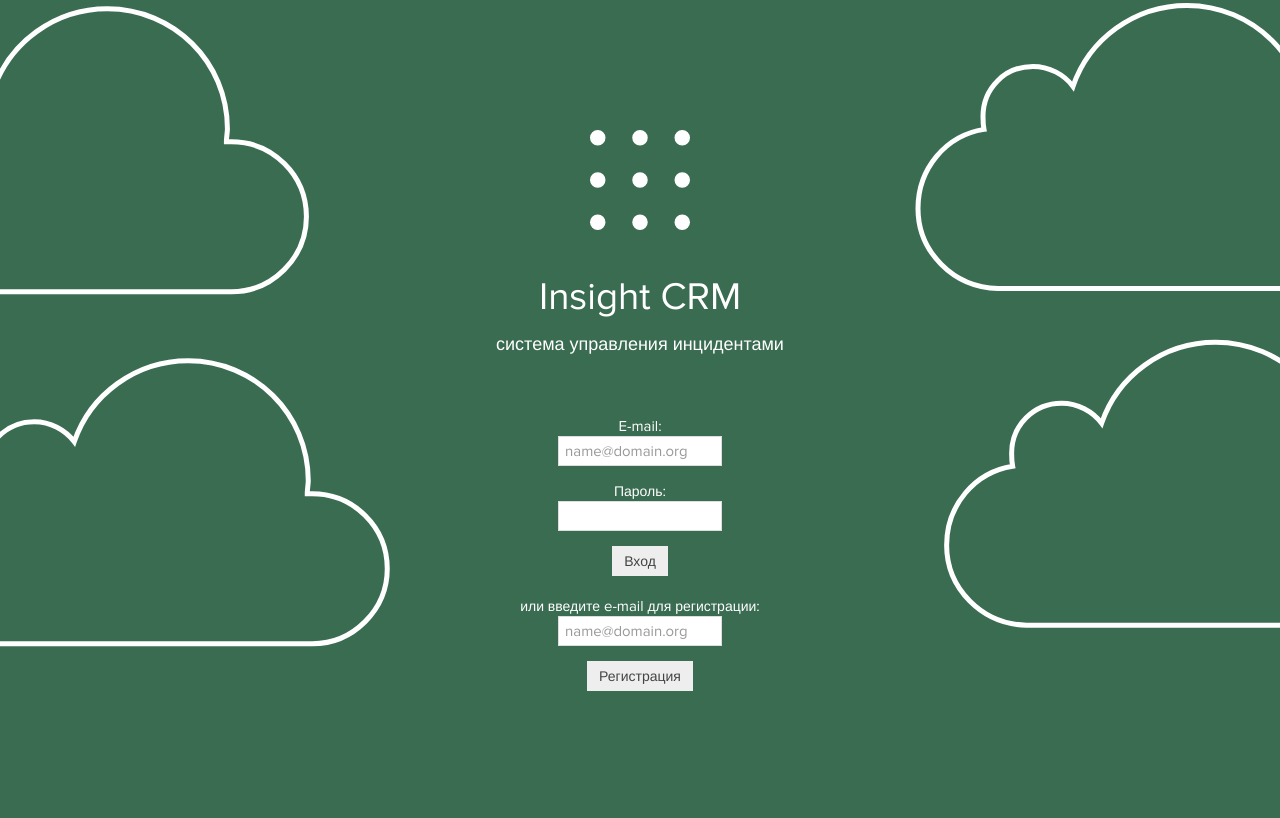
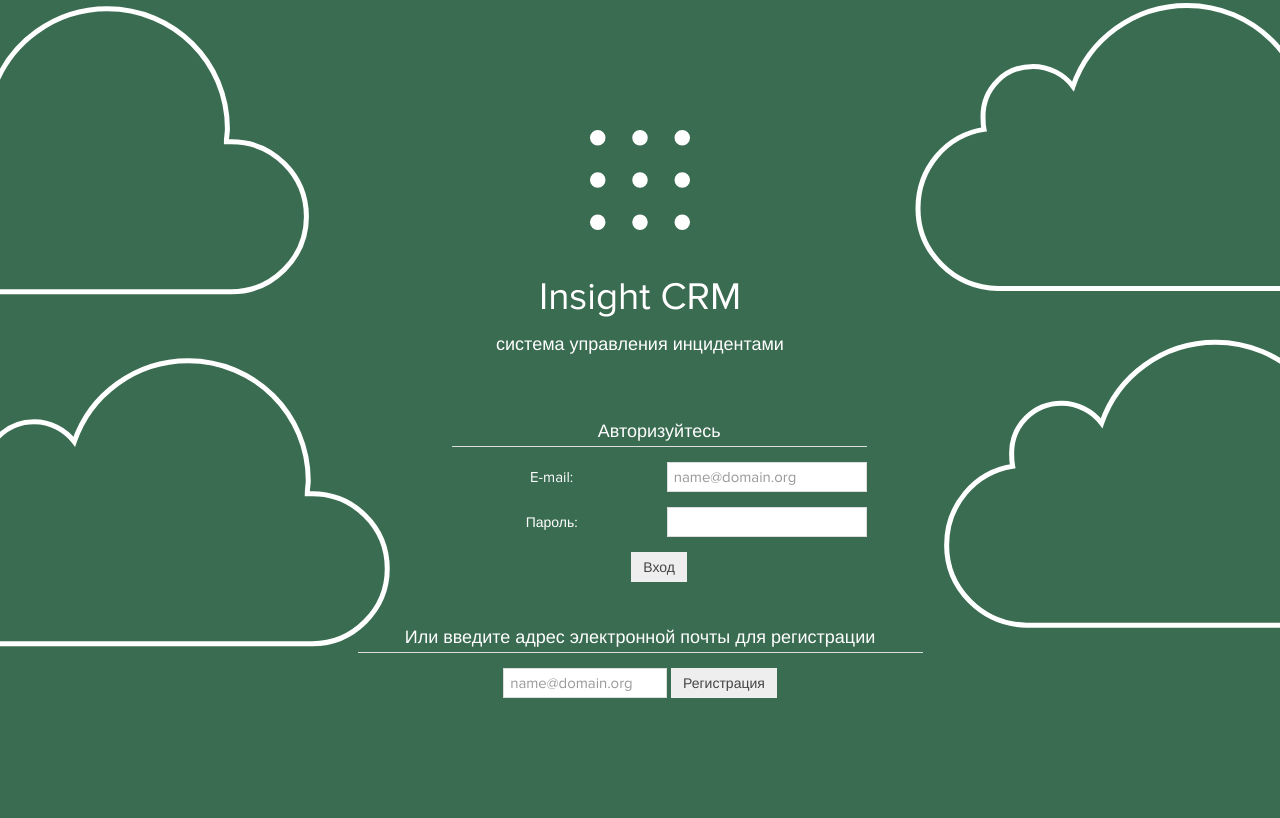
Before and after one commit to ppord/InsightCRM, a Django app: page / in a window 1280 px wide. Before the commit the page ends 691 px from the top, so only its background shows below. Run offline with Django 3.2, Linux system fonts and the light colour scheme.

Commit message:
Change design of index pagfe

```diff
--- a/templates/anonymous/index.html
+++ b/templates/anonymous/index.html
@@ -1,38 +1,48 @@
 {% extends 'anonymous/base.html' %}
             {% block formarea %}
-                <form class="uk-form" method="post" action="/login">
+                <form class="uk-form uk-form-horizontal uk-width-1-3 uk-container-center" method="post" action="/login">
                     {% csrf_token %}
+
+
                     <fieldset>
+                        <legend>
+                            Авторизуйтесь
+                        </legend>
                         <div class="uk-form-row">
                             <label class="uk-form-label" for="email">E-mail:</label>
                             <div class="uk-form-controls">
-                                <input class="email" type="email" placeholder="name@domain.org" name="email" id="email" />
+                                <input class="email uk-form-width-medium" type="email" placeholder="name@domain.org" name="email" id="email" />
                             </div>
                         </div>
                         <div class="uk-form-row">
                             <label class="uk-form-label" for="password">Пароль:</label>
                             <div class="uk-form-controls">
-                                <input class="password" type="password" name="password" id="password" />
+                                <input class="password uk-form-width-medium" type="password" name="password" id="password" />
                             </div>
                         </div>
-                        <div class="uk-form-row">
+                        <div class="uk-form-row uk-width-1-5 uk-container-center">
                             <button class="uk-button" type="submit">Вход</button>
                         </div>
                     </fieldset>
                 </form>
                 <br />
-                <form class="uk-form" action="/mailrequest" method="post" name="emailform">
+                <br />
+
+                <form class="uk-form uk-form-horizontal uk-width-1-2 uk-container-center" action="/mailrequest" method="post" name="emailform">
                     {% csrf_token %}
+                    <div class="uk-form-row uk-container-center">
+                        <legend>
+                            Или введите адрес электронной почты для регистрации
+                        </legend>
+                    </div>
                     <fieldset>
-                        <div class="uk-form-row">
-                            <label class="uk-form-label" for="email_reg">или введите e-mail для регистрации:</label>
-                            <div class="uk-form-controls">
-                                <input class="email_reg" type="email" placeholder="name@domain.org" name="email_reg" id="email_reg" />
-                            </div>
-                        </div>
-                        <div class="uk-form-row">
-                            <button class="uk-button" type="submit">Регистрация</button>
-                        </div>
+
+                        <input class="email_reg" type="email" placeholder="name@domain.org" name="email_reg" id="email_reg" />
+
+                        <button class="uk-button" type="submit">Регистрация</button>
+
                     </fieldset>
                 </form>
+
+                <!--div class="uk-form-row uk-width-1-2 uk-container-center"-->
             {% endblock %}
```
